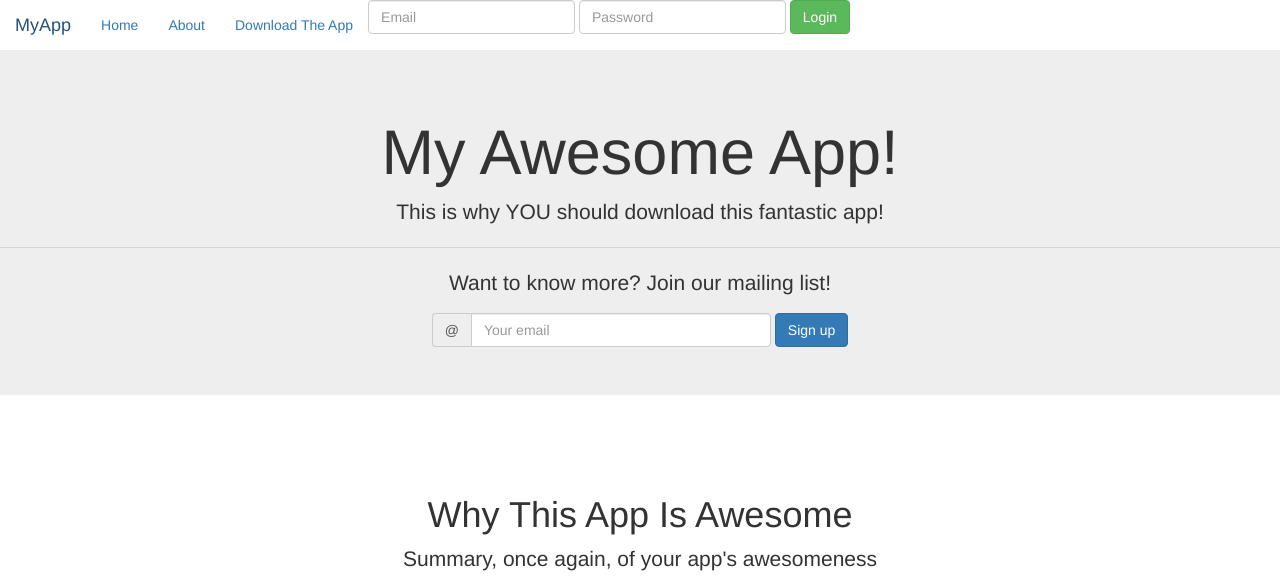
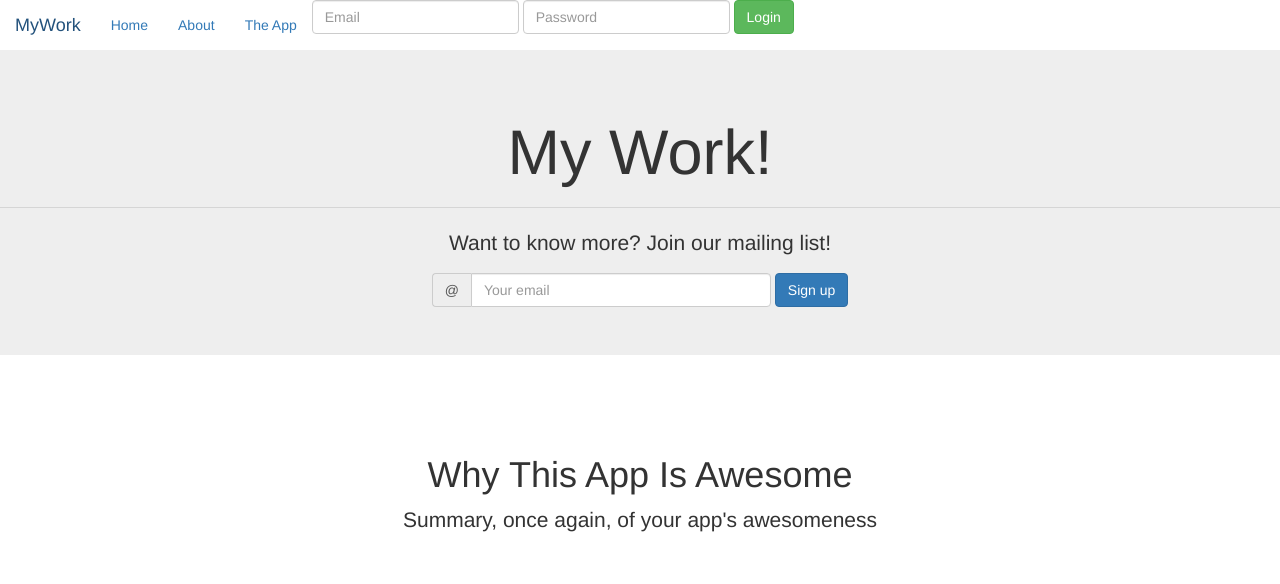
Before and after one commit to gucoo/Webpage, a plain HTML site: page index.html in a window 1280 px wide. Shown: the top 584 px of the page. Drawn offline with nearby package versions, Linux system fonts and the light colour scheme.

Commit message:
Update index.html

```diff
--- a/index.html
+++ b/index.html
@@ -71,7 +71,7 @@
   <body data-spy="scroll" data-target="#navbar" data-offset="150">
 
         <nav class="navbar navbar-light bg-faded navbar-fixed-top" id="navbar">
-          <a class="navbar-brand" href="#">MyApp</a>
+          <a class="navbar-brand" href="#">MyWork</a>
           <ul class="nav navbar-nav">
             <li class="nav-item">
               <a class="nav-link" href="#jumbotron">Home <span class="sr-only">(current)</span></a>
@@ -80,7 +80,7 @@
               <a class="nav-link" href="#about">About</a>
             </li>
             <li class="nav-item">
-              <a class="nav-link" href="#footer">Download The App</a>
+              <a class="nav-link" href="#footer">The App</a>
             </li>
           </ul>
           <form class="form-inline pull-xs-right">
@@ -91,8 +91,8 @@
         </nav>
 
         <div class="jumbotron" id="jumbotron">
-          <h1 class="display-3">My Awesome App!</h1>
-          <p class="lead">This is why YOU should download this fantastic app!</p>
+          <h1 class="display-3">My Work!</h1>
+
           <hr class="m-y-2">
           <p>Want to know more? Join our mailing list!</p>
 
```
